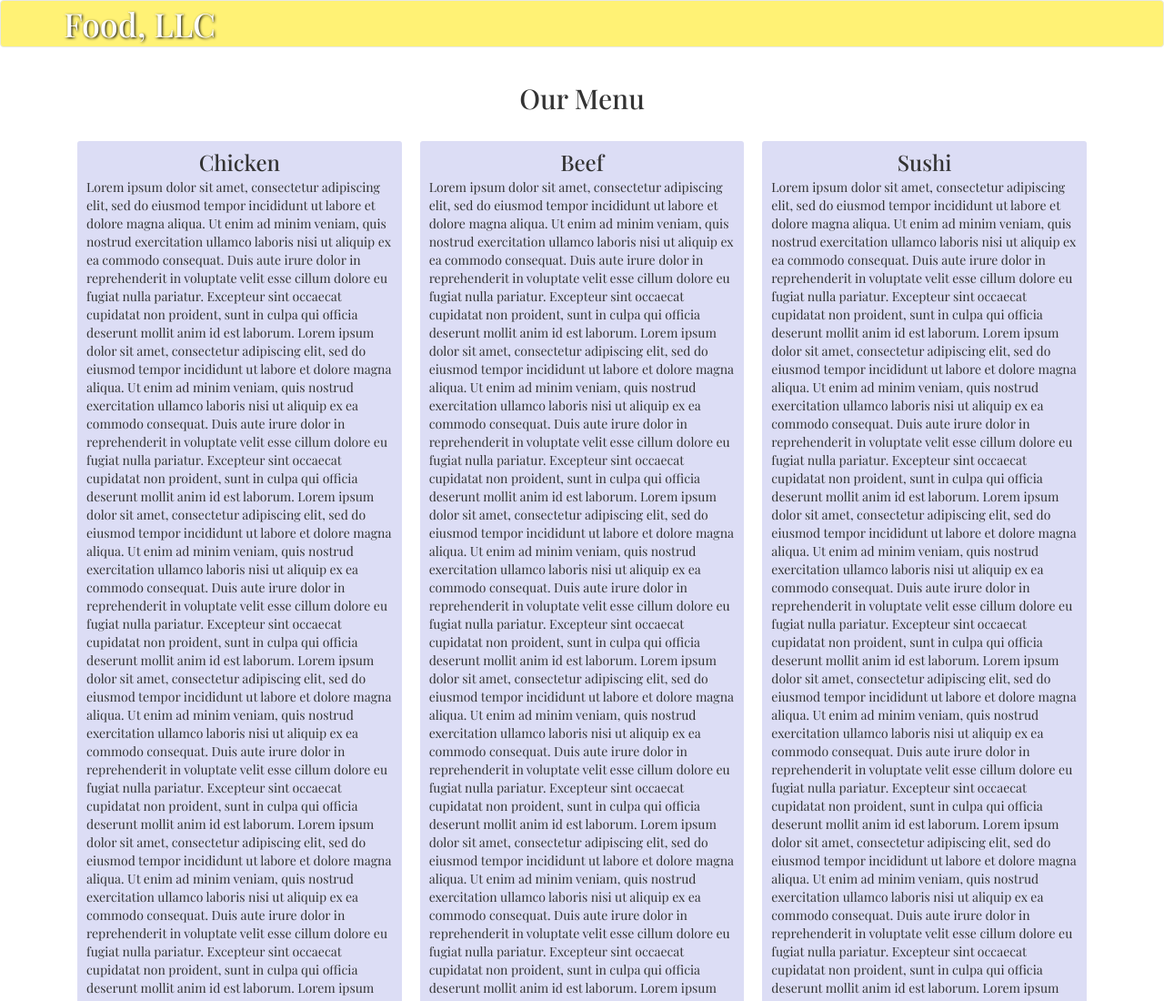
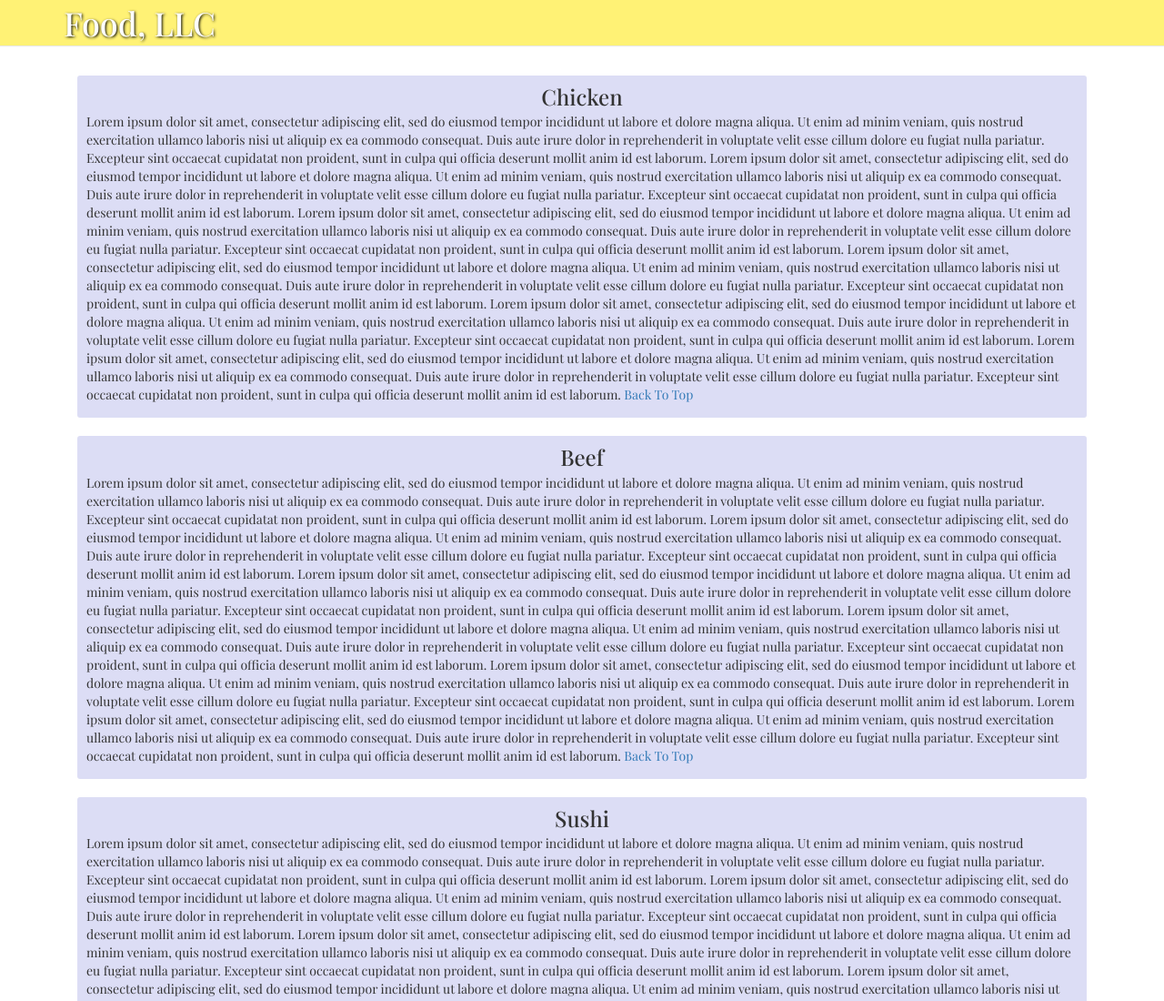
Before and after one commit to XeniyaMV/coursera_html_css_js, a plain HTML site: page module3_solution/index.html in a window 1280 px wide. Shown: the top 1100 px of the page at 91% size. Drawn offline with nearby package versions, Linux system fonts and the light colour scheme; a web font is replaced by a local one.

```diff
--- a/module3_solution/index.html
+++ b/module3_solution/index.html
@@ -11,19 +11,11 @@
     <!-- Fonts-->
     <link rel="preconnect" href="https://fonts.googleapis.com">
     <link rel="preconnect" href="https://fonts.gstatic.com" crossorigin>
-    <link href="https://fonts.googleapis.com/css2?family=Dancing+Script:wght@400;500;600;700&display=swap" rel="stylesheet">
-
-    <link rel="preconnect" href="https://fonts.googleapis.com">
-    <link rel="preconnect" href="https://fonts.gstatic.com" crossorigin>
-    <link href="https://fonts.googleapis.com/css2?family=Cardo:ital,wght@0,400;0,700;1,400&display=swap" rel="stylesheet">
-
-    <link rel="preconnect" href="https://fonts.googleapis.com">
-    <link rel="preconnect" href="https://fonts.gstatic.com" crossorigin>
     <link href="https://fonts.googleapis.com/css2?family=Playfair+Display:ital,wght@0,400;0,500;0,600;0,700;1,400;1,500;1,600&display=swap" rel="stylesheet">
   </head>
 <body>
   <header>
-    <nav class="navbar navbar-default">
+    <nav class="navbar navbar-default navbar-fixed-top" role="navigation">
       <div class="container">
         <div class="navbar-header">
           <a class="pull-left navbar-brand" href="index.html">
@@ -32,7 +24,7 @@
             </h1>
           </a>
 
-          <button type="button" class="navbar-toggle collapsed" data-toggle="collapse" data-target="#collapsable-nav" aria-expanded="false">
+          <button type="button" class="hidden-sm navbar-toggle collapsed" data-toggle="collapse" data-target="#collapsable-nav" aria-expanded="false">
             <span class="sr-only">Toggle navigation</span>
             <span class="icon-bar"></span>
             <span class="icon-bar"></span>
@@ -70,7 +62,7 @@
   <div id="main-page" class="container">
     <h2 id="page-heading" class="text-center">Our Menu</h2>
     <div class="row">
-      <section class="col-md-4 col-sm-6">
+      <section class="col-md-12">
         <div class="my-content">
           <h3 id="Chicken" class="section-heading text-center">Chicken</h3>
           <p>
@@ -126,7 +118,7 @@
         </div>
       </section>
 
-      <section class="col-md-4 col-sm-6">
+      <section class="col-md-12">
         <div class="my-content">
           <h3 id="Beef" class="section-heading text-center">Beef</h3>
           <p>
@@ -182,7 +174,7 @@
         </div>
       </section>
 
-      <section class="col-md-4 col-sm-12">
+      <section class="col-md-12">
         <div class="my-content">
           <h3 id="Sushi" class="section-heading text-center">Sushi</h3>
           <p>
```
